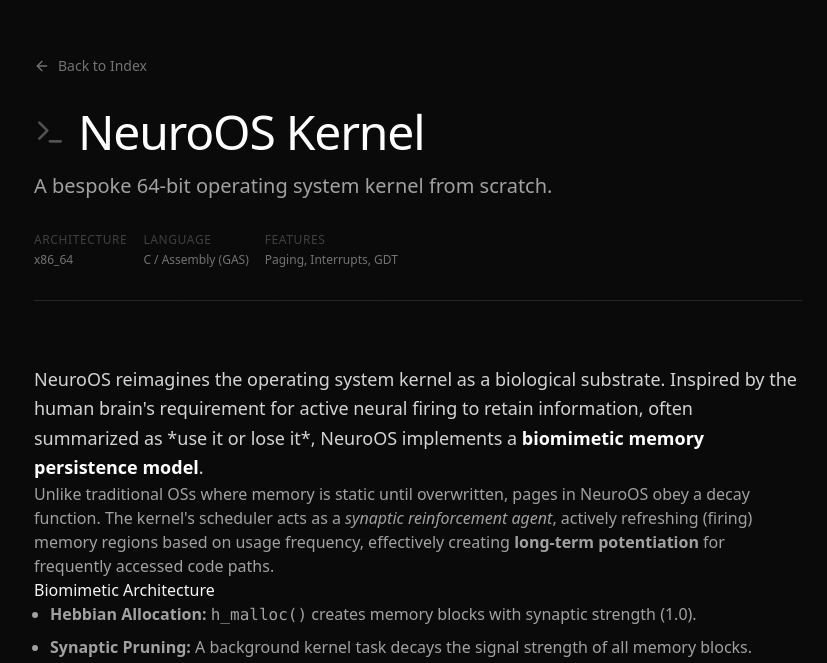
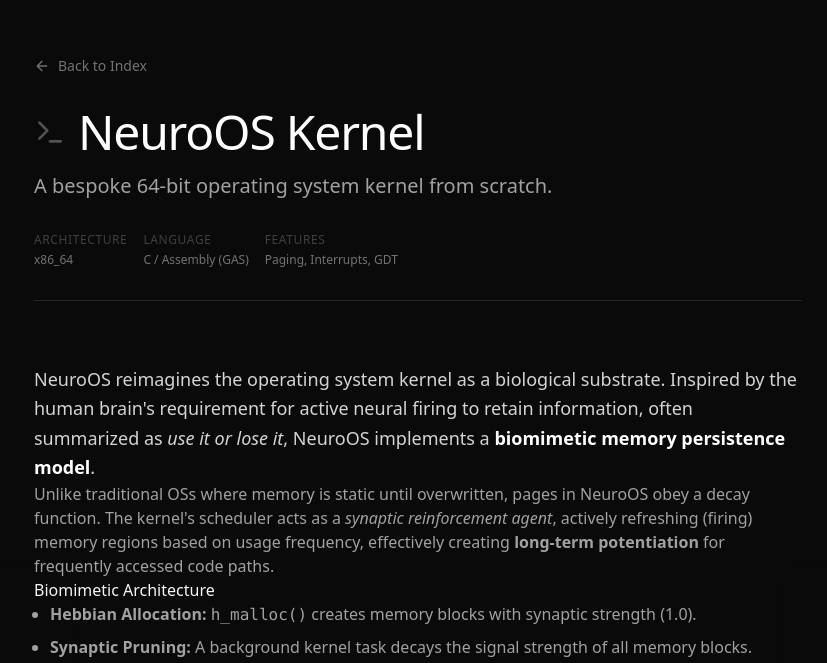
Before and after one commit to Shiviatrix/shiviatrix.github.io, a Next.js app: page /engineering/neuro-os in a window 1280 px wide. Shown: the part 136-799 px from the top of the page, without its empty margins (222-1049 px from the left). Built offline with nearby package versions, Linux system fonts and the light colour scheme.

Commit message:
Update page.tsx

```diff
--- a/src/app/engineering/neuro-os/page.tsx
+++ b/src/app/engineering/neuro-os/page.tsx
@@ -55,7 +55,7 @@ export default function NeuroOSPage() {
                 className="prose prose-invert prose-neutral max-w-none"
             >
                 <p className="text-lg leading-relaxed text-neutral-300">
-                    NeuroOS reimagines the operating system kernel as a biological substrate. Inspired by the human brain's requirement for active neural firing to retain information, often summarized as *use it or lose it*, NeuroOS implements a <strong className="text-white">biomimetic memory persistence model</strong>.
+                    NeuroOS reimagines the operating system kernel as a biological substrate. Inspired by the human brain's requirement for active neural firing to retain information, often summarized as <em>use it or lose it</em>, NeuroOS implements a <strong className="text-white">biomimetic memory persistence model</strong>.
                 </p>
                 <p className="text-neutral-400">
                     Unlike traditional OSs where memory is static until overwritten, pages in NeuroOS obey a decay function. The kernel's scheduler acts as a <em>synaptic reinforcement agent</em>, actively refreshing (firing) memory regions based on usage frequency, effectively creating <strong>long-term potentiation</strong> for frequently accessed code paths.
```
